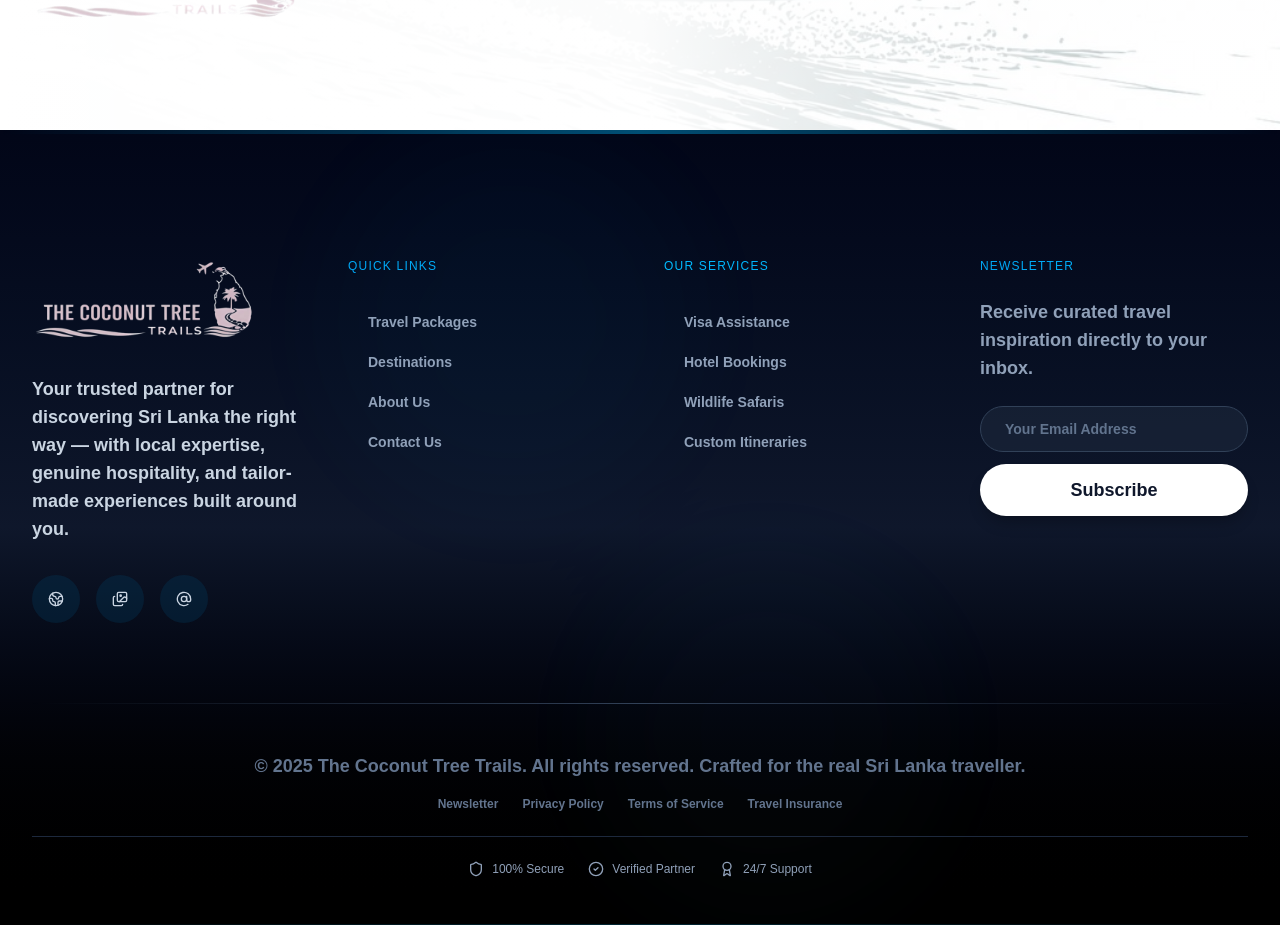
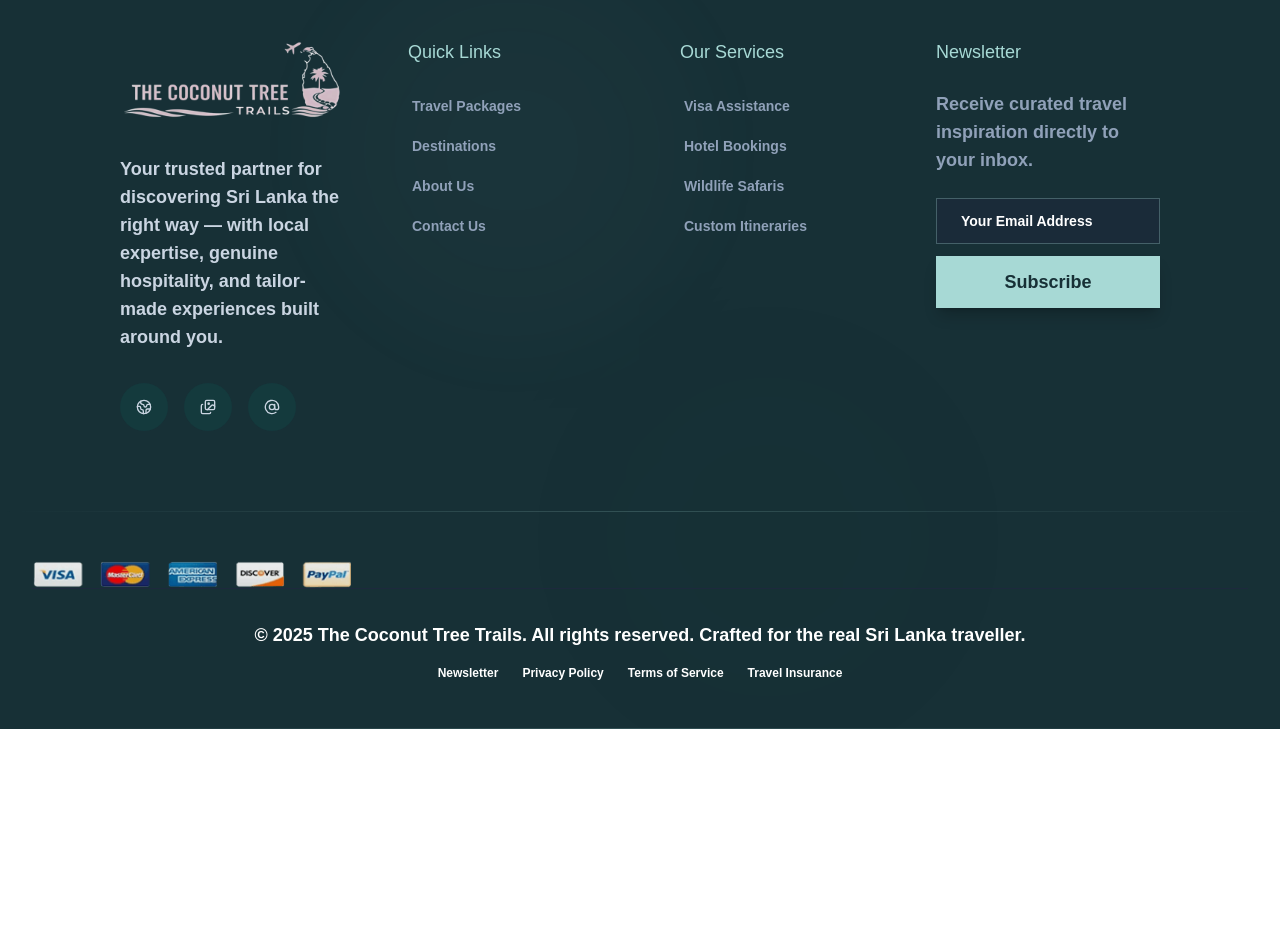
Before and after one commit to BuildUpsConsultancy/tct-website, a React (Vite) app: page /contact in a window 1280 px wide. Shown: the part 1140-2065 px from the top of the page. After the commit the page ends 1869 px from the top, so only its background shows below. Built offline with nearby package versions, Linux system fonts and the light colour scheme.

Commit message:
update content

```diff
--- a/src/components/footer.tsx
+++ b/src/components/footer.tsx
@@ -1,20 +1,20 @@
-import { Shield, Award, CheckCircle2, Globe2, Images, AtSign } from 'lucide-react';
+import { Globe2, Images, AtSign } from 'lucide-react';
 import { Link } from 'react-router-dom';
 
 const Footer = () => {
   return (
-    <footer className="bg-gradient-to-b from-slate-950 via-slate-900 to-black pt-32 pb-12 relative overflow-hidden">
+    <footer className="bg-[#173036] pt-20 pb-6 relative overflow-hidden">
       {/* Animated background elements */}
       <div className="absolute inset-0 opacity-30 pointer-events-none">
-        <div className="absolute top-0 left-1/4 w-96 h-96 bg-sky-400/10 rounded-full blur-3xl animate-pulse"></div>
-        <div className="absolute bottom-0 right-1/4 w-96 h-96 bg-sky-300/8 rounded-full blur-3xl animate-pulse delay-1000"></div>
+        <div className="absolute top-0 left-1/4 w-96 h-96 bg-[#a7d9d5]/10 rounded-full blur-3xl animate-pulse"></div>
+        <div className="absolute bottom-0 right-1/4 w-96 h-96 bg-[#0d5a53]/8 rounded-full blur-3xl animate-pulse delay-1000"></div>
       </div>
 
       {/* Top gradient line */}
-      <div className="absolute top-0 left-0 w-full h-1 bg-gradient-to-r from-transparent via-sky-400/40 to-transparent"></div>
+      <div className="absolute top-0 left-0 w-full h-1 bg-gradient-to-r from-transparent via-[#a7d9d5]/40 to-transparent"></div>
 
       {/* Main content */}
-      <div className="max-w-7xl mx-auto px-8 grid grid-cols-1 md:grid-cols-4 gap-12 relative z-10 mb-20">
+      <div className="max-w-9xl mx-auto px-30 grid grid-cols-1 md:grid-cols-4 gap-12 relative z-10 mb-20">
         {/* Brand section */}
         <div className="group">
           <div className="mb-6">
@@ -29,7 +29,7 @@ const Footer = () => {
                 key={idx}
                 type="button"
                 aria-label="Footer social icon"
-                className="grid h-12 w-12 place-items-center rounded-full bg-sky-900/25 text-slate-300 transition-all duration-300 hover:-translate-y-0.5 hover:bg-sky-800/35 hover:text-white"
+                className="grid h-12 w-12 place-items-center rounded-full bg-[#0d5a53]/25 text-slate-300 transition-all duration-300 hover:-translate-y-0.5 hover:bg-[#0d5a53]/35 hover:text-[#a7d9d5]"
               >
                 <Icon className="h-4 w-4" />
               </button>
@@ -39,7 +39,7 @@ const Footer = () => {
 
         {/* Quick Links */}
         <div className="group">
-          <h4 className="font-bold mb-8 tracking-widest uppercase text-xs bg-gradient-to-r from-sky-500 to-sky-400 bg-clip-text text-transparent">
+          <h4 className="text-[#a7d9d5] font-bold mb-6 ml-4">
             Quick Links
           </h4>
           <ul className="space-y-3">
@@ -51,7 +51,7 @@ const Footer = () => {
             ].map((link, idx) => (
               <li key={idx}>
                 <a
-                  className="text-slate-400 hover:text-sky-400 text-sm transition-all duration-300 hover:translate-x-1 inline-flex items-center gap-2 group/link"
+                  className="text-slate-400 hover:text-[#a7d9d5] text-sm transition-all duration-300 hover:translate-x-1 inline-flex items-center gap-2 group/link"
                   href="#"
                 >
                   <span className="opacity-0 group-hover/link:opacity-100 transition-opacity text-xs">→</span>
@@ -64,7 +64,7 @@ const Footer = () => {
 
         {/* Services */}
         <div className="group">
-          <h4 className="font-bold mb-8 tracking-widest uppercase text-xs bg-gradient-to-r from-sky-400 to-sky-500 bg-clip-text text-transparent">
+          <h4 className="text-[#a7d9d5] font-bold mb-6 ml-4">
             Our Services
           </h4>
           <ul className="space-y-3">
@@ -76,7 +76,7 @@ const Footer = () => {
             ].map((service, idx) => (
               <li key={idx}>
                 <a
-                  className="text-slate-400 hover:text-sky-400 text-sm transition-all duration-300 hover:translate-x-1 inline-flex items-center gap-2 group/service"
+                  className="text-slate-400 hover:text-[#a7d9d5] text-sm transition-all duration-300 hover:translate-x-1 inline-flex items-center gap-2 group/service"
                   href="#"
                 >
                   <span className="opacity-0 group-hover/service:opacity-100 transition-opacity text-xs">→</span>
@@ -89,7 +89,7 @@ const Footer = () => {
 
         {/* Newsletter */}
         <div className="group">
-          <h4 className="font-bold mb-6 tracking-widest uppercase text-xs bg-gradient-to-r from-sky-500 to-sky-400 bg-clip-text text-transparent">
+          <h4 className="text-[#a7d9d5] font-bold mb-6">
             Newsletter
           </h4>
           <p className="text-slate-400 mb-6 text-sm leading-relaxed">
@@ -98,12 +98,12 @@ const Footer = () => {
           <div className="space-y-3">
             <div className="relative group/input">
               <input
-                className="w-full bg-slate-800/60 border border-slate-700 rounded-full px-6 py-3 text-sm focus:outline-none focus:border-sky-400 focus:ring-1 focus:ring-sky-400/30 text-slate-300 placeholder-slate-500 transition-all duration-300"
+                className="w-full bg-slate-800/60 border border-[#a7d9d5]/30 px-6 py-3 text-sm focus:outline-none focus:border-[#a7d9d5] focus:ring-1 focus:ring-[#a7d9d5]/30 text-slate-300 placeholder-white transition-all duration-300"
                 placeholder="Your Email Address"
                 type="email"
               />
             </div>
-            <button className="w-full bg-white text-slate-900 font-bold py-3 rounded-full hover:brightness-95 transition-all shadow-lg shadow-black/20 hover:scale-102 active:scale-95 duration-200">
+            <button className="w-full bg-[#a7d9d5] text-[#173036] font-bold py-3 hover:bg-white transition-all shadow-lg shadow-black/20 hover:scale-102 active:scale-95 duration-200">
               Subscribe
             </button>
           </div>
@@ -111,42 +111,41 @@ const Footer = () => {
       </div>
 
       {/* Divider */}
-      <div className="max-w-7xl mx-auto px-8 relative z-10">
-        <div className="h-px bg-gradient-to-r from-transparent via-slate-700 to-transparent"></div>
+      <div className="max-w-7xl mx-auto relative z-10">
+        <div className="h-px bg-gradient-to-r from-transparent via-[#a7d9d5]/20 to-transparent"></div>
+      </div>
+
+      {/* Payment and Footer Image Section */}
+      <div className="max-w-7xl mx-auto px-8 pt-12 relative z-10">
+        <div className="flex flex-col md:flex-row items-center justify-between gap-8 border-b border-slate-800">
+
+          {/* Footer Image */}
+          <div className="flex justify-center md:justify-end">
+            <img
+              src="/footer-payment.png"
+              alt="Payment partners"
+              className="h-7 object-contain opacity-90 hover:opacity-100 transition-opacity"
+            />
+          </div>
+        </div>
       </div>
 
       {/* Bottom section */}
-      <div className="max-w-7xl mx-auto px-8 pt-12 relative z-10">
+      <div className="max-w-7xl mx-auto px-8 pt-8 relative z-10">
         <div className="flex flex-col items-center gap-4 mb-6">
-          <p className="text-slate-500 text-sm text-center">© 2025 The Coconut Tree Trails. All rights reserved. Crafted for the real Sri Lanka traveller.</p>
-          <div className="flex gap-6 text-slate-500 text-xs">
-            <a className="hover:text-sky-400 transition-colors" href="#">Newsletter</a>
-            <Link to="/faq-policy" className="hover:text-sky-400 transition-colors">Privacy Policy</Link>
-            <Link to="/faq-policy" className="hover:text-sky-400 transition-colors">Terms of Service</Link>
-            <Link to="/faq-policy" className="hover:text-sky-400 transition-colors">Travel Insurance</Link>
+          <p className="text-white text-sm text-center">© 2025 The Coconut Tree Trails. All rights reserved. Crafted for the real Sri Lanka traveller.</p>
+          <div className="flex gap-6 text-white text-xs">
+            <a className="hover:text-[#a7d9d5] transition-colors" href="#">Newsletter</a>
+            <Link to="/faq-policy" className="hover:text-[#a7d9d5] transition-colors">Privacy Policy</Link>
+            <Link to="/faq-policy" className="hover:text-[#a7d9d5] transition-colors">Terms of Service</Link>
+            <Link to="/faq-policy" className="hover:text-[#a7d9d5] transition-colors">Travel Insurance</Link>
           </div>
         </div>
 
-        {/* Trust badges */}
-        <div className="flex justify-center gap-6 pt-6 border-t border-slate-800">
-          {[
-            { icon: Shield, text: '100% Secure' },
-            { icon: CheckCircle2, text: 'Verified Partner' },
-            { icon: Award, text: '24/7 Support' }
-          ].map((badge, idx) => {
-            const IconComponent = badge.icon;
-            return (
-              <div key={idx} className="flex items-center gap-2 text-slate-400 hover:text-sky-400 transition-colors group cursor-pointer">
-                <IconComponent className="w-4 h-4 group-hover:scale-110 transition-transform" />
-                <span className="text-xs font-medium">{badge.text}</span>
-              </div>
-            );
-          })}
-        </div>
       </div>
 
       {/* Bottom accent line */}
-      <div className="absolute bottom-0 left-0 w-full h-px bg-gradient-to-r from-transparent via-sky-400/20 to-transparent"></div>
+      <div className="absolute bottom-0 left-0 w-full h-px bg-gradient-to-r from-transparent via-[#a7d9d5]/20 to-transparent"></div>
     </footer>
   );
 };
--- a/src/pages/Contact.tsx
+++ b/src/pages/Contact.tsx
@@ -139,10 +139,6 @@ const Contact = () => {
                   </motion.button>
                 ))}
               </div>
-
-              <div className="pt-8 md:pt-14">
-                <img src="/logococnut.png" alt="The Coconut Tree Trails" className="h-24 w-auto opacity-80 md:h-28" />
-              </div>
             </motion.div>
 
             {/* Right — form */}
```
Also changed, not shown: public/footer-payment.png (added).
